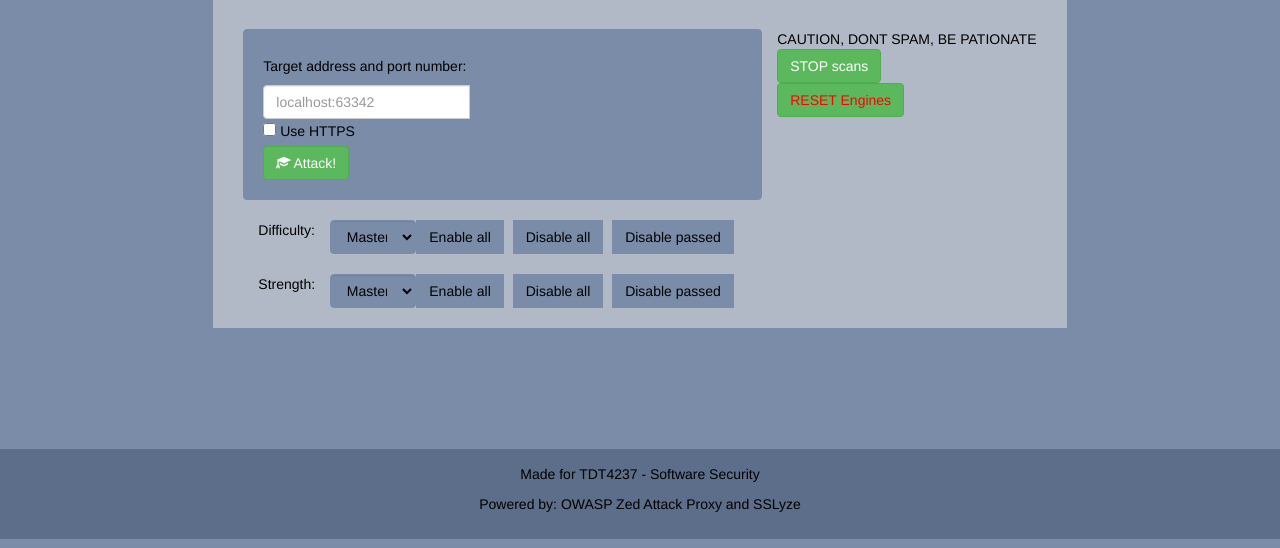
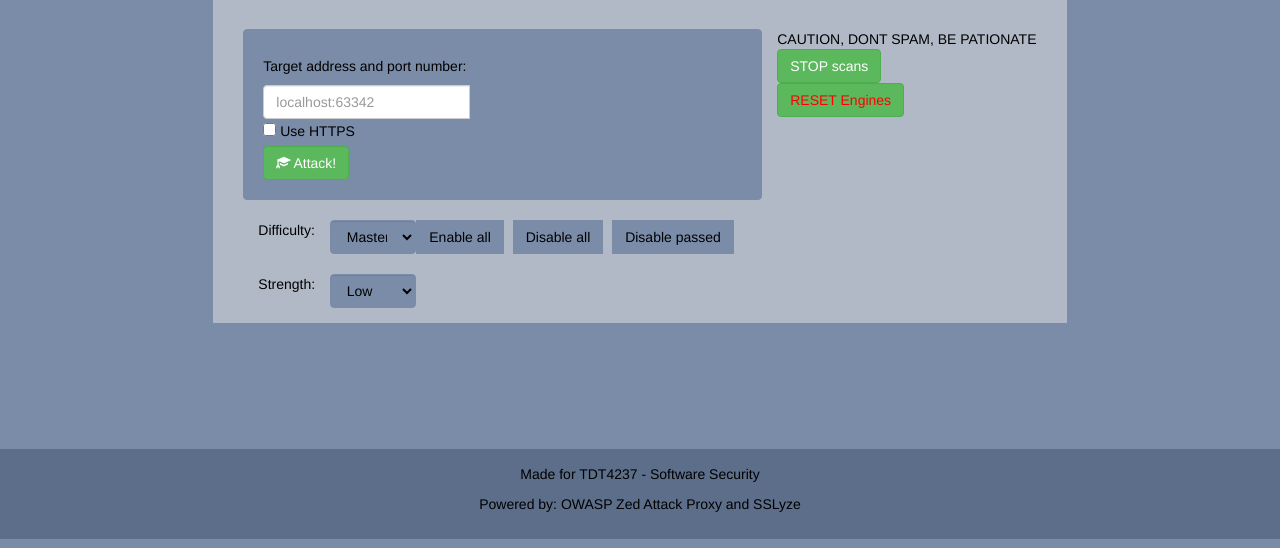
Before and after one commit to Vermshi/Security-Research-Project, a Flask app: page /atc in a window 1280 px wide. Shown: the part 68-616 px from the top of the page. Run offline with Flask 2, Linux system fonts and the light colour scheme; some libraries are stand-ins or nearby versions.

Commit message:
progress

```diff
--- a/src/flaskGUI.py
+++ b/src/flaskGUI.py
@@ -55,6 +55,7 @@ testsuites.append(SSLyzeTestSuite("SSLyze"))
 tests = []
 testsLoaded = False
 difficulty = 4
+strength = 0
 
 
 def suiteToDict(suits):
@@ -80,7 +81,7 @@ def suiteToDict(suits):
 
 
 def reDirect():
-    return render_template('index.html', data=displayRightDifficulty(), diff=difficulty)
+    return render_template('index.html', data=displayRightDifficulty(), diff=difficulty, strength=strength)
 
 @app.route('/')
 def displayTests():
@@ -97,7 +98,7 @@ def displayTests():
         for key, value in testsDict.items():
             data[key] = value
         testsLoaded = True
-    return render_template('index.html', data = data, diff=difficulty)
+    return render_template('index.html', data = data, diff=difficulty, strength=strength)
 
 @app.route('/atc', methods=['POST'])
 def attack():
@@ -108,25 +109,25 @@ def attack():
 
     if(len(fullAddress) == 0):
         return render_template('index.html', data=displayRightDifficulty(),
-                               error="The attack address cannot be empty.", diff=difficulty)
+                               error="The attack address cannot be empty.", diff=difficulty, strength=strength)
     try:
         address, http_port = fullAddress.split(":")
     except:
         return render_template('index.html', data=displayRightDifficulty(),
-                               error="The given address was not in the right format",  diff=difficulty)
+                               error="The given address was not in the right format",  diff=difficulty, strength=strength)
 
     Success = runTest(address, http_port, https_port)
     if(Success):
-        return render_template('index.html', data=displayRightDifficulty(), diff=difficulty)
+        return render_template('index.html', data=displayRightDifficulty(), diff=difficulty, strength=strength)
     else:
-        return render_template('index.html', data=displayRightDifficulty(), error= "The attack engine could not connect to that address", diff=difficulty)
+        return render_template('index.html', data=displayRightDifficulty(), error= "The attack engine could not connect to that address", diff=difficulty, strength=strength)
 
 @app.route('/stop', methods=['POST'])
 def stop():
     for testsuite in testsuites:
         print("Stopping", testsuite.engine_name)
         testsuite.stop()
-    return render_template('index.html', data=displayRightDifficulty(), diff=difficulty)
+    return render_template('index.html', data=displayRightDifficulty(), diff=difficulty, strength=strength)
 
 @app.route('/reset', methods=['POST'])
 def reset():
@@ -134,7 +135,7 @@ def reset():
         print("Restarting", testsuite.engine_name)
         testsuite.shutdown()
         testsuite.start()
-    return render_template('index.html', data=displayRightDifficulty(), diff=difficulty)
+    return render_template('index.html', data=displayRightDifficulty(), diff=difficulty, strength=strength)
 
 def runTest(address, http_port, https_port):
     global data
@@ -174,7 +175,7 @@ def checkChange():
     for t in tests:
          t.enabled = data[t.name]["enabled"]
 
-    return render_template('index.html', data=displayRightDifficulty(), diff=difficulty)
+    return render_template('index.html', data=displayRightDifficulty(), diff=difficulty, strength=strength)
 
 @app.route('/auto-enable', methods=['POST'])
 def enableDisableAll():
@@ -210,11 +211,11 @@ def enableDisableAll():
                 data[value]["enabled"] = False
     else:
         return render_template('index.html', data=displayRightDifficulty(),
-                               error="Suspicious POST request received, hmmm", diff=difficulty)
+                               error="Suspicious POST request received, hmmm", diff=difficulty, strength=strength)
     for t in tests:
         t.enabled = data[t.name]["enabled"]
 
-    return render_template('index.html', data=displayRightDifficulty(), diff=difficulty)
+    return render_template('index.html', data=displayRightDifficulty(), diff=difficulty, strength=strength)
 
 def changeDifficulty(difficulty):
     if(difficulty == 0):
@@ -298,27 +299,21 @@ def selectChange():
     changeDifficulty(difficulty)
 
 
-    return render_template('index.html', data=displayRightDifficulty(), diff=difficulty)
+    return render_template('index.html', data=displayRightDifficulty(), diff=difficulty, strength=strength)
 
 @app.route('/strength-change' , methods=['POST'])
 def selectStrength():
-        global difficulty
-        diffSelect = request.form["diffSelect"]
-        if(diffSelect == "Novice"):
-            difficulty = 0
-        elif(diffSelect == "Apprentice"):
-            difficulty = 1
-        elif(diffSelect == "Adept"):
-            difficulty = 2
-        elif(diffSelect == "Expert"):
-            difficulty = 3
-        else:
-            difficulty = 4
-        changeDifficulty(difficulty)
+        global strength
+        strengthSelect = request.form["strengthSelect"]
+        if(strengthSelect == "Low"):
+            strength = 0
+        elif(strengthSelect == "Medium"):
+            strength = 1
+        elif(strengthSelect == "High"):
+            strength = 2
+        #changeDifficulty(difficulty)
 
-
-        return render_template('index.html', data=displayRightDifficulty(), diff=difficulty)
-
+        return render_template('index.html', data=data, diff=difficulty, strength=strength)
 
 if __name__ == '__main__':
     app.run(host="0.0.0.0", debug=True)
--- a/src/templates/index.html
+++ b/src/templates/index.html
@@ -131,52 +131,26 @@
           <div class=" col-md-8" id="buttonGroup">
             <span for="selectDiv" class="col-sm-2 col-form-label">Strength:</span>
             <div class="form-group col-md-2" >
-              <form id="selectForm" action="/strength-change" method="post">
-                <select name="diffSelect" onchange="document.getElementById('selectForm').submit()" class="form-control"  id="diffSelect" style="background-color: #7a8ca8; border-color:#7a8ca8; color: black; ">&nbsp;
-                  {% if diff == 0 %}
-                  <option selected="selected">Novice</option>
-                  <option>Apprentice</option>
-                  <option>Adept</option>
-                  <option>Expert</option>
-                  <option>Master</option>
-                  {% elif diff == 1 %}
-                  <option>Novice</option>
-                  <option selected="selected">Apprentice</option>
-                  <option>Adept</option>
-                  <option>Expert</option>
-                  <option>Master</option>
-                  {% elif diff == 2 %}
-                  <option>Novice</option>
-                  <option>Apprentice</option>
-                  <option selected="selected">Adept</option>
-                  <option>Expert</option>
-                  <option>Master</option>
-                  {% elif diff == 3 %}
-                  <option>Novice</option>
-                  <option>Apprentice</option>
-                  <option>Adept</option>
-                  <option selected="selected">Expert</option>
-                  <option>Master</option>
-                  {% elif diff == 4 %}
-                  <option>Novice</option>
-                  <option>Apprentice</option>
-                  <option>Adept</option>
-                  <option>Expert</option>
-                  <option selected="selected">Master</option>
+              <form id="selectForm2" action="/strength-change" method="post">
+                <select name="strengthSelect" onchange="document.getElementById('selectForm2').submit()" class="form-control"  id="strengthSelect" style="background-color: #7a8ca8; border-color:#7a8ca8; color: black; ">&nbsp;
+                  {% if strength == 0 %}
+                  <option selected="selected">Low</option>
+                  <option>Medium</option>
+                  <option>High</option>
+                  {% elif strength == 1 %}
+                  <option>Low</option>
+                  <option selected="selected">Medium</option>
+                  <option>High</option>
+                  {% elif strength == 2 %}
+                  <option>Low</option>
+                  <option>Medium</option>
+                  <option selected="selected">High</option>
 
                   {% endif %}
 
                 </select></form>
               </div>
-              <div class="well">
-                <form action="/auto-enable" method="post">
-                  <button type="submit" name="sortAll" id="btnGroup1" class="btn btn-secondary" value="1">Enable all</button>
-                  <button type="submit" name="sortAll" id="btnGroup2" class="btn btn-secondary" value="2">Disable all</button>
-                  <button type="submit" name="sortAll" id="btnGroup3" class="btn btn-secondary" value="3">Disable passed</button>
 
-
-                </form>
-              </div>
 
             </div>
 
--- a/src/zaptestsuite.py
+++ b/src/zaptestsuite.py
@@ -78,6 +78,8 @@ class ZapTestSuite(TestSuite):
         # Install XSRF forgery supporting addon
         xsrf_addon = 'ascanrulesBeta'
         self.zap.autoupdate.install_addon(xsrf_addon)
+
+        self.import_policy("testpolicy.xml", "test_policy4")
 
         return True
 
@@ -206,7 +208,6 @@ class ZapTestSuite(TestSuite):
         #  Also the import doesnt always work?
         #  Most important is that this import sets strength and threshold
 
-        self.import_policy("testpolicy.xml", "test_policy4")
 
         for test in tests:
             if test.mode == 'passive' and test.enabled is True:
```
